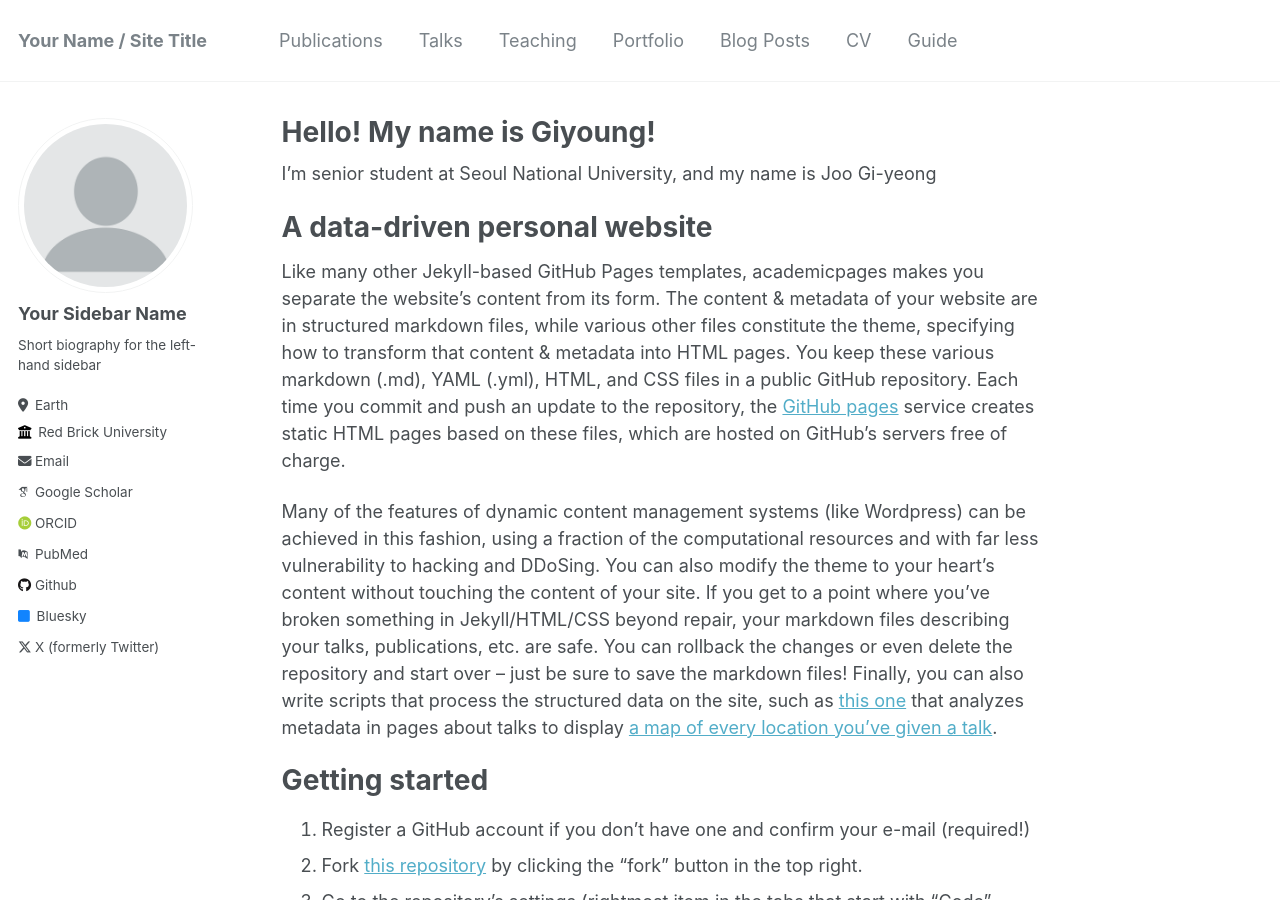
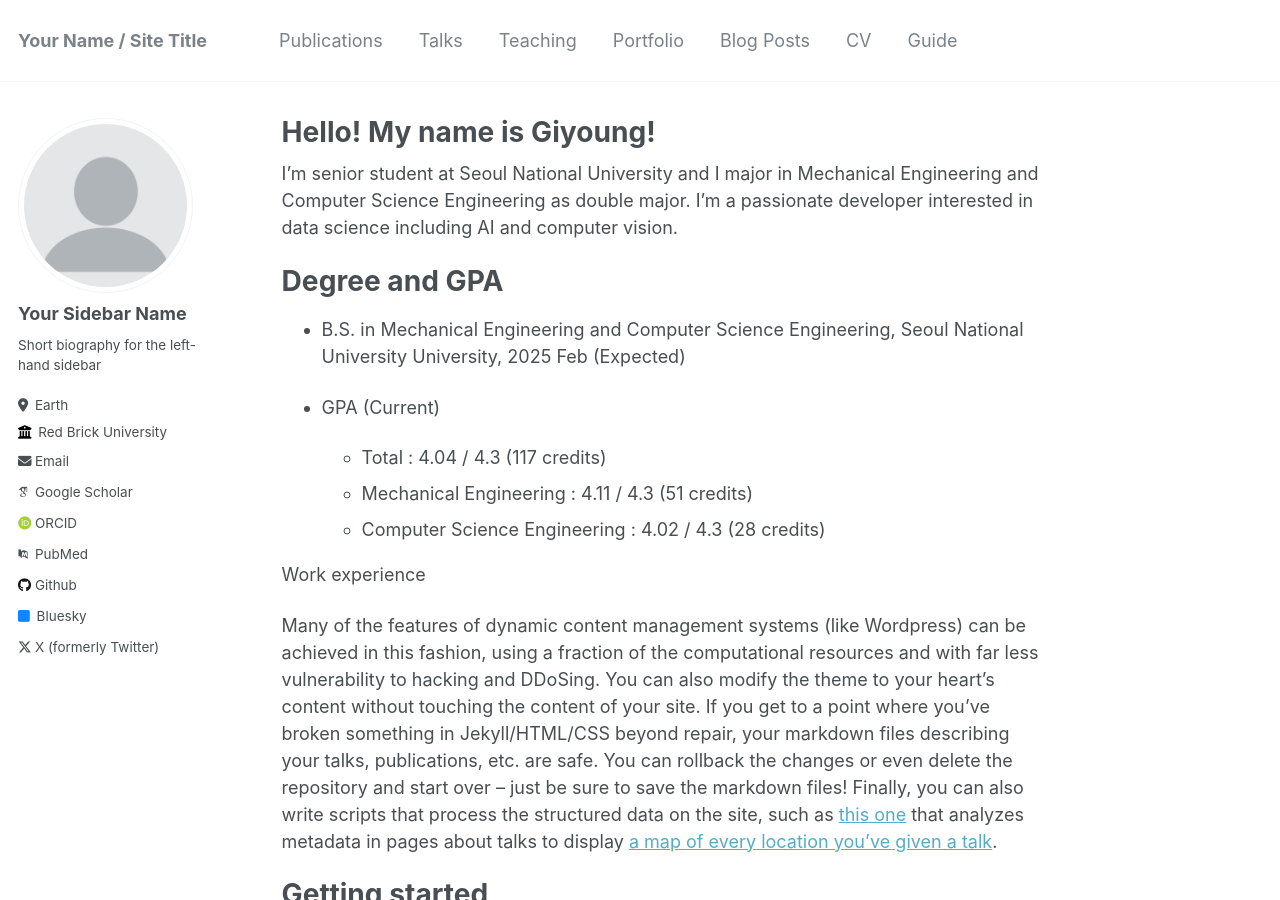
Before and after one commit to freqinfi/freqinfi.github.io, a Jekyll site: the page built from _pages/about.md, in a window 1280 px wide and 900 px high. Built offline with Jekyll 4.4.1, drawn with Linux system fonts in a browser that asks for light colours; some web fonts are replaced.

Commit message:
Update about.md

```diff
--- a/_pages/about.md
+++ b/_pages/about.md
@@ -6,12 +6,19 @@ redirect_from:
   - /about/
   - /about.html
 ---
- I'm senior student at Seoul National University, and my name is Joo Gi-yeong
+ I'm senior student at Seoul National University and I major in Mechanical Engineering and Computer Science Engineering as double major. I'm a passionate developer interested in data science including AI and computer vision.
 
 
-A data-driven personal website
+Degree and GPA
 ======
-Like many other Jekyll-based GitHub Pages templates, academicpages makes you separate the website's content from its form. The content & metadata of your website are in structured markdown files, while various other files constitute the theme, specifying how to transform that content & metadata into HTML pages. You keep these various markdown (.md), YAML (.yml), HTML, and CSS files in a public GitHub repository. Each time you commit and push an update to the repository, the [GitHub pages](https://pages.github.com/) service creates static HTML pages based on these files, which are hosted on GitHub's servers free of charge.
+* B.S. in Mechanical Engineering and Computer Science Engineering, Seoul National University University, 2025 Feb (Expected)
+
+* GPA (Current)
+  * Total : 4.04 / 4.3 (117 credits)
+  * Mechanical Engineering : 4.11 / 4.3 (51 credits)
+  * Computer Science Engineering : 4.02 / 4.3 (28 credits)
+
+Work experience
 
 Many of the features of dynamic content management systems (like Wordpress) can be achieved in this fashion, using a fraction of the computational resources and with far less vulnerability to hacking and DDoSing. You can also modify the theme to your heart's content without touching the content of your site. If you get to a point where you've broken something in Jekyll/HTML/CSS beyond repair, your markdown files describing your talks, publications, etc. are safe. You can rollback the changes or even delete the repository and start over -- just be sure to save the markdown files! Finally, you can also write scripts that process the structured data on the site, such as [this one](https://github.com/academicpages/academicpages.github.io/blob/master/talkmap.ipynb) that analyzes metadata in pages about talks to display [a map of every location you've given a talk](https://academicpages.github.io/talkmap.html).
 
```
